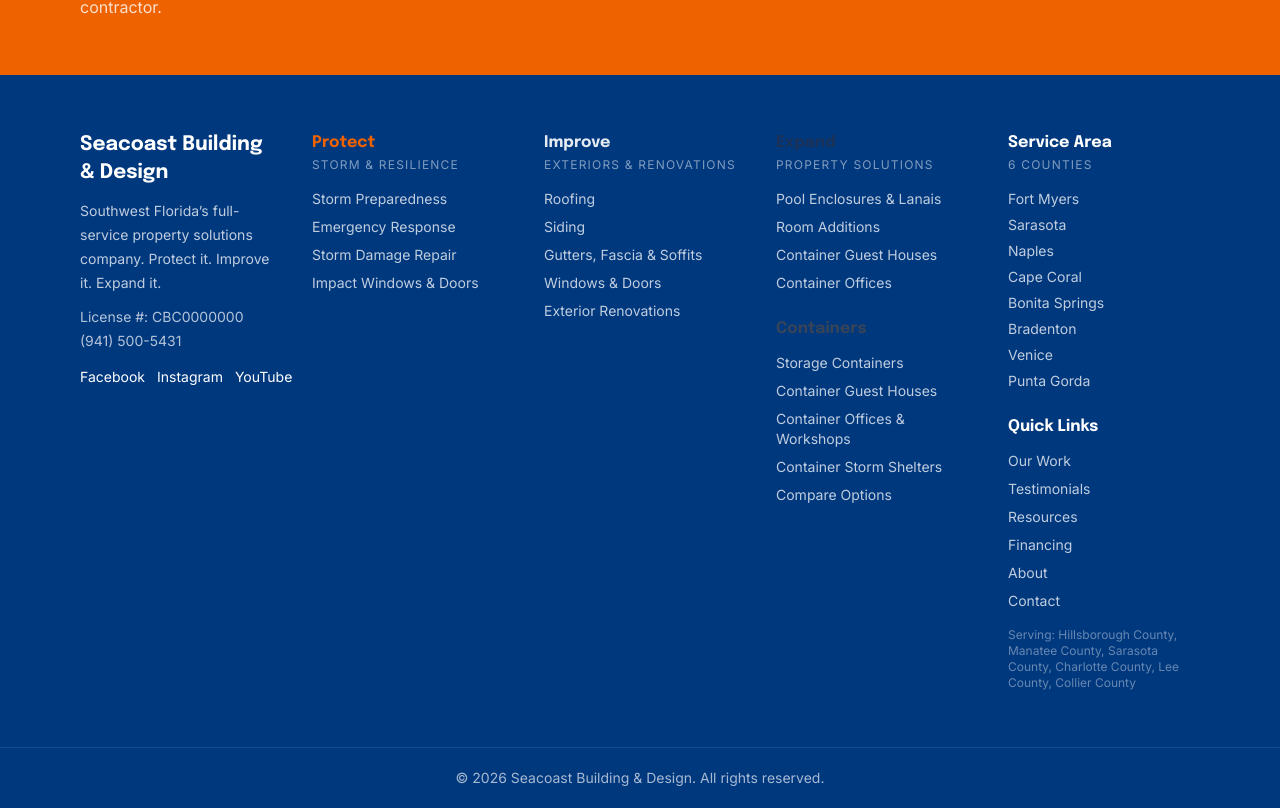
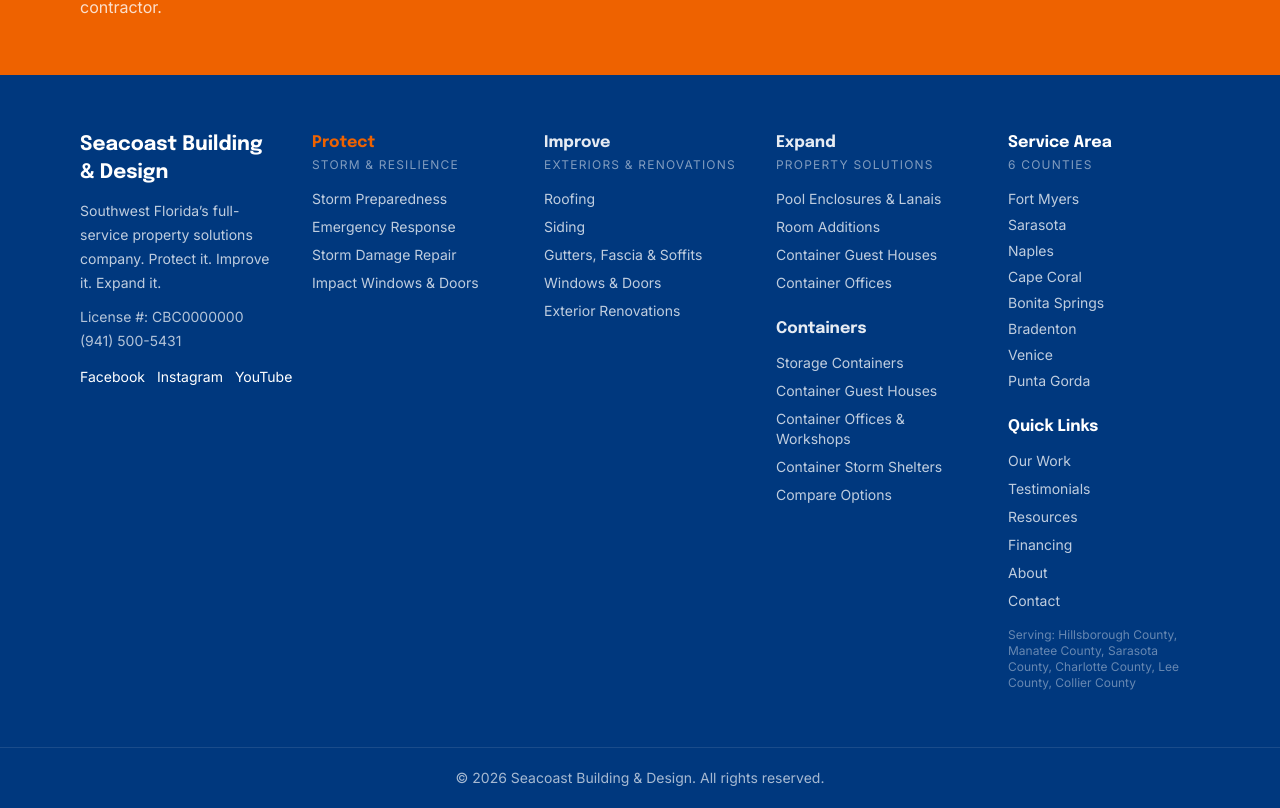
Before and after one commit to ecomstrategics/seacoast-bd, a Next.js app: page / in a window 1280 px wide. Shown: the part 5012-5820 px from the top of the page. Built offline with nearby package versions, Linux system fonts and the light colour scheme.

Commit message:
fix(footer): white headings for Expand & Containers (were unreadable on navy)

```diff
--- a/src/components/Footer.tsx
+++ b/src/components/Footer.tsx
@@ -77,14 +77,14 @@ export function Footer() {
 
         {/* Expand + Containers */}
         <div>
-          <h3 className="font-heading font-bold text-copper">Expand</h3>
+          <h3 className="font-heading font-bold text-white/90">Expand</h3>
           <p className="mt-0.5 text-xs text-white/50 uppercase tracking-widest">Property Solutions</p>
           <ul className="mt-4 space-y-2 text-sm text-white/75">
             {pillarLinks.expand.map((link) => (
               <li key={link.href}><Link href={link.href} className="hover:text-white">{link.label}</Link></li>
             ))}
           </ul>
-          <h3 className="mt-6 font-heading font-bold text-container-steel/90">Containers</h3>
+          <h3 className="mt-6 font-heading font-bold text-white/90">Containers</h3>
           <ul className="mt-3 space-y-2 text-sm text-white/75">
             {containers.map((c) => (
               <li key={c.slug}><Link href={`/containers/${c.slug}`} className="hover:text-white">{c.name}</Link></li>
```
